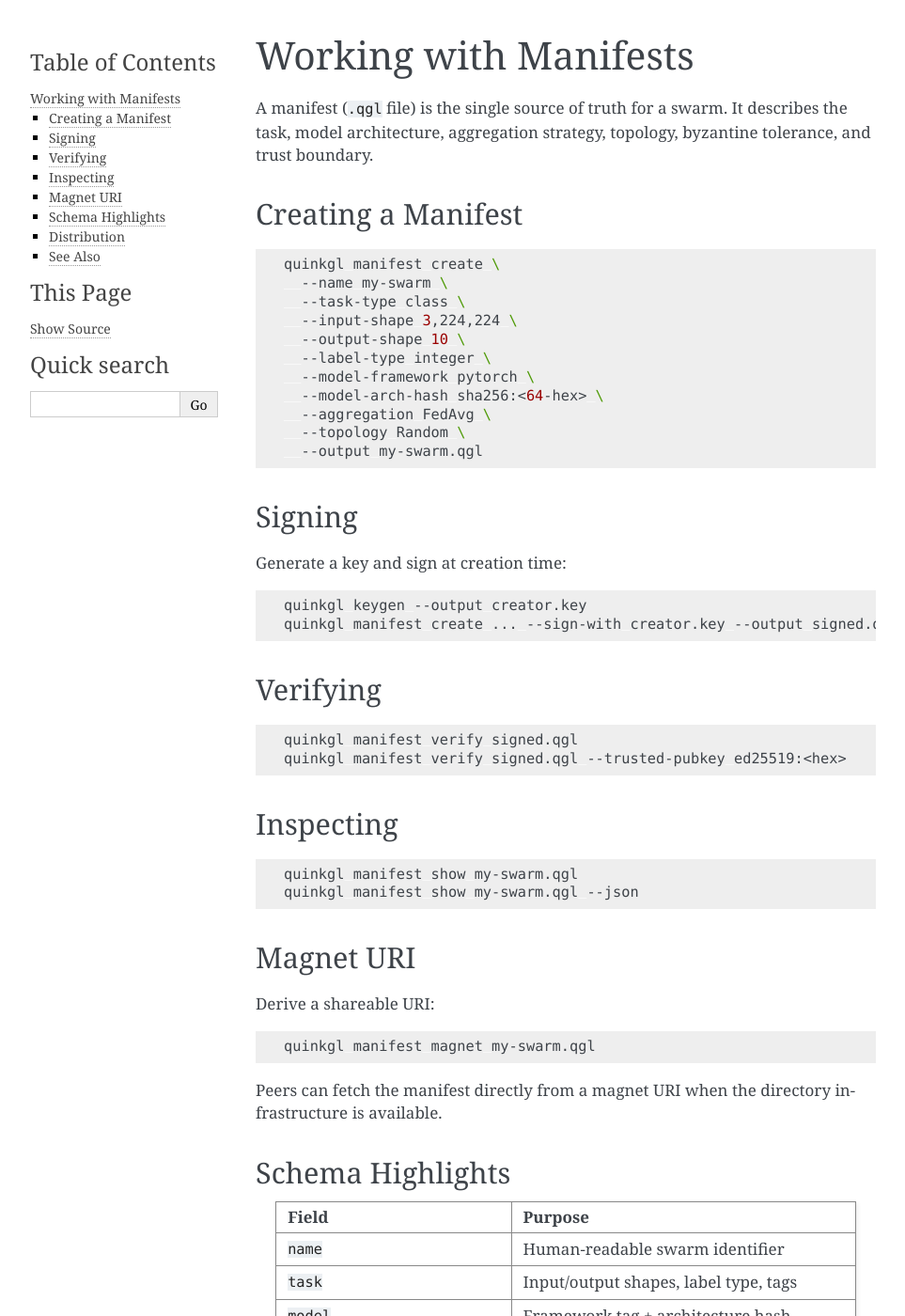
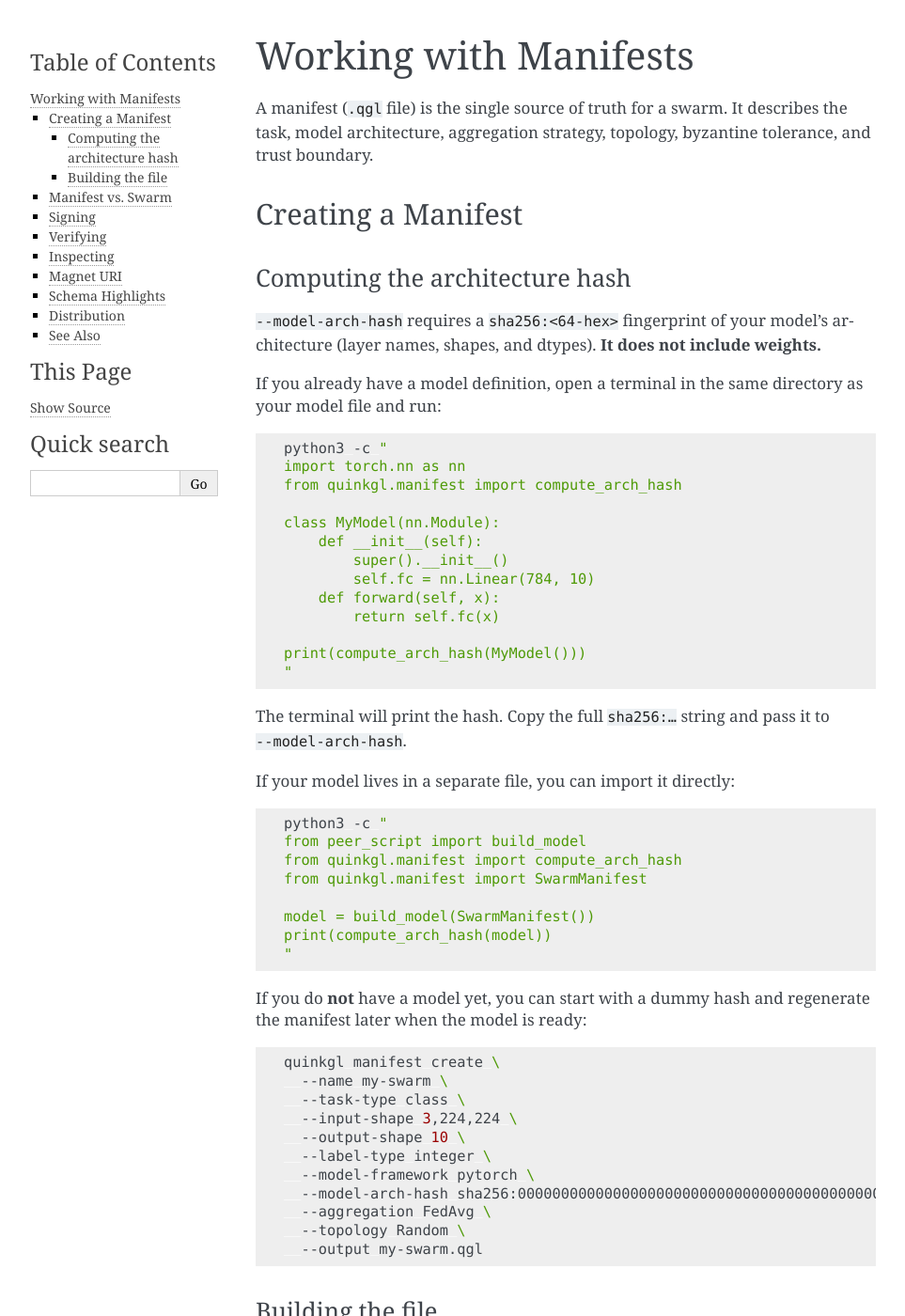
Before and after one commit to QuinkGL/quinkgl-framework, a Sphinx documentation site: the page built from docs/user-guide/manifest.md, in a window 1280 px wide and 1400 px high. Shown: the whole window at 94% size, without its empty margins (148-1111 px from the left). Built offline with Sphinx 7.4.7, drawn with Linux system fonts in a browser that asks for light colours; some of the changed text lies outside the part shown.

Commit message:
Docs update

````diff
--- a/docs/user-guide/manifest.md
+++ b/docs/user-guide/manifest.md
@@ -5,6 +5,48 @@ describes the task, model architecture, aggregation strategy, topology,
 byzantine tolerance, and trust boundary.
 
 ## Creating a Manifest
+
+### Computing the architecture hash
+
+`--model-arch-hash` requires a `sha256:<64-hex>` fingerprint of your model's
+architecture (layer names, shapes, and dtypes).  **It does not include
+weights.**
+
+If you already have a model definition, open a terminal in the same directory as your model file and run:
+
+```bash
+python3 -c "
+import torch.nn as nn
+from quinkgl.manifest import compute_arch_hash
+
+class MyModel(nn.Module):
+    def __init__(self):
+        super().__init__()
+        self.fc = nn.Linear(784, 10)
+    def forward(self, x):
+        return self.fc(x)
+
+print(compute_arch_hash(MyModel()))
+"
+```
+
+The terminal will print the hash. Copy the full `sha256:…` string and pass it to `--model-arch-hash`.
+
+If your model lives in a separate file, you can import it directly:
+
+```bash
+python3 -c "
+from peer_script import build_model
+from quinkgl.manifest import compute_arch_hash
+from quinkgl.manifest import SwarmManifest
+
+model = build_model(SwarmManifest())
+print(compute_arch_hash(model))
+"
+```
+
+If you do **not** have a model yet, you can start with a dummy hash and
+regenerate the manifest later when the model is ready:
 
 ```bash
 quinkgl manifest create \
@@ -14,11 +56,45 @@ quinkgl manifest create \
   --output-shape 10 \
   --label-type integer \
   --model-framework pytorch \
-  --model-arch-hash sha256:<64-hex> \
+  --model-arch-hash sha256:0000000000000000000000000000000000000000000000000000000000000000 \
   --aggregation FedAvg \
   --topology Random \
   --output my-swarm.qgl
 ```
+
+### Building the file
+
+```bash
+quinkgl manifest create \
+  --name my-swarm \
+  --task-type class \
+  --input-shape 3,224,224 \
+  --output-shape 10 \
+  --label-type integer \
+  --model-framework pytorch \
+  --model-arch-hash sha256:7f2c1a9b3e4d0123456789abcdef0123456789abcdef0123456789abcdef0123 \
+  --aggregation FedAvg \
+  --topology Random \
+  --output my-swarm.qgl
+```
+
+## Manifest vs. Swarm
+
+Creating a manifest does **not** start a swarm. The manifest is only a
+static blueprint. A swarm comes into existence the moment the first peer
+calls `quinkgl run` with that manifest.
+
+Typical workflow:
+
+1. **Design the model** (or prototype it).
+2. **Compute the architecture hash** with `compute_arch_hash`.
+3. **Create the manifest** (`quinkgl manifest create …`).
+4. **Share the manifest** (file, magnet URI, or directory advertisement).
+5. **Peers join** by running `quinkgl run --manifest my-swarm.qgl …`.
+
+If you are iterating quickly and do not have the final model yet, you can
+use a dummy hash (`sha256:0…0`) in step 3, then regenerate the manifest
+with the real hash before step 5.
 
 ## Signing
 
````
Also changed, not shown: README.md (+29 -10 lines), docs/cli/manifest.md (+2 -2 lines), docs/security/key-rotation.md (+1 -1 lines), docs/security/signing.md (+1 -1 lines).
